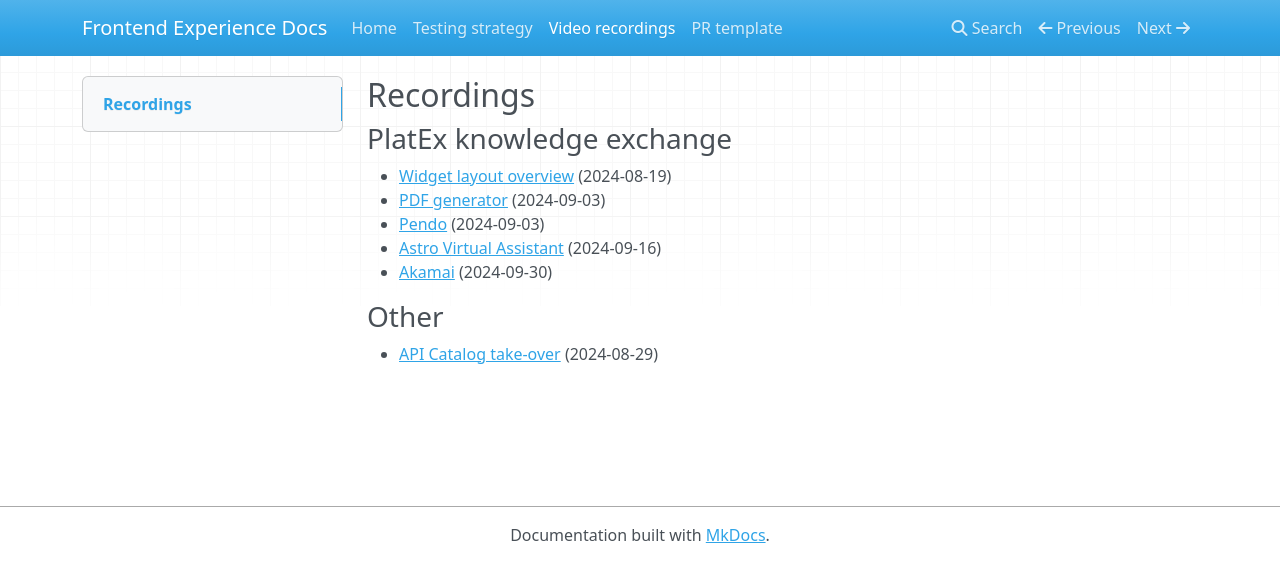
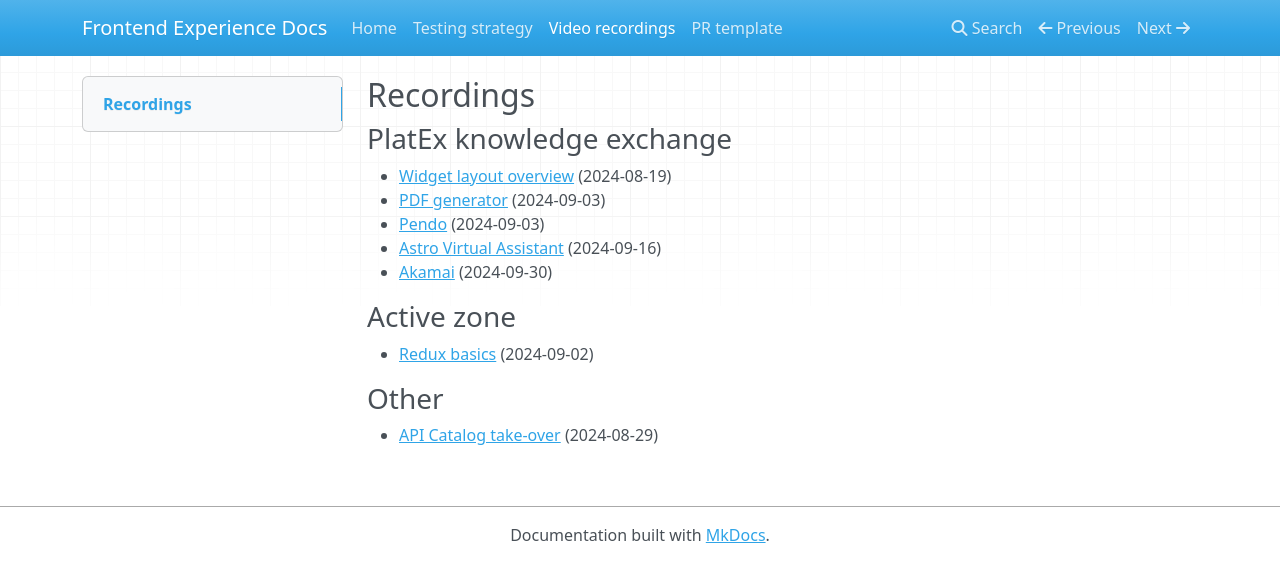
Before and after one commit to fhlavac/frontend-experience-docs, an MkDocs documentation site: the page built from pages/recordings.md, in a window 1280 px wide. Shown: the top 582 px of the page. Built offline with MkDocs 1.6.1, drawn with Linux system fonts in a browser that asks for light colours; nearby versions of some CDN libraries.

Commit message:
Update recordings.md

```diff
--- a/pages/recordings.md
+++ b/pages/recordings.md
@@ -8,6 +8,8 @@
 - [Astro Virtual Assistant](https://drive.google.com/file/d/11BOWOZK0pQZ5mSpM4bKFvIrWHZ5dYpkS/view?usp=sharing) (2024-09-16)
 - [Akamai](https://drive.google.com/file/d/1v1C49LBJIYJqUHyGeLfSBjNDpLZcQaki/view?usp=sharing) (2024-09-30)
 
+### Active zone
+- [Redux basics](https://drive.google.com/file/d/1sGpqZUILFsJiyvio7GePrHUSrKGpGcra/view?usp=sharing) (2024-09-02)
 
 ### Other
 - [API Catalog take-over](https://drive.google.com/file/d/1-VZQIuJWDuD_7icuvDUS_0VmaC8cR-s_/view?usp=sharing) (2024-08-29)
```
